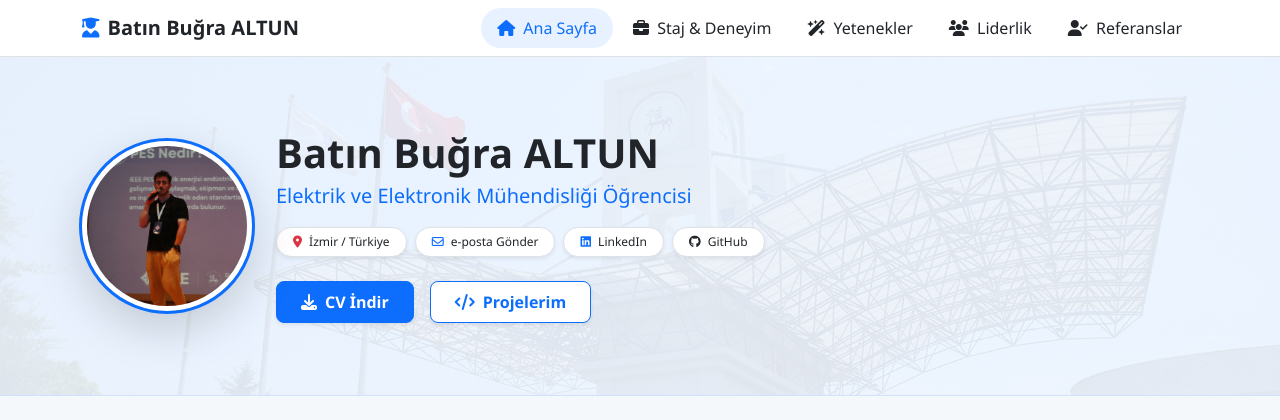
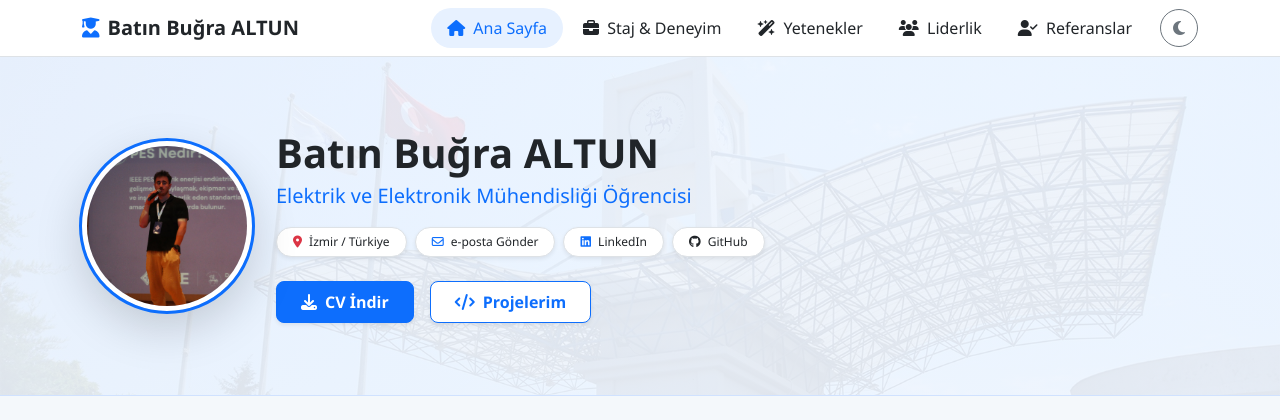
Before and after one commit to batinbugraaltun-dev/benim-cv-sitem, a Flask app: page / in a window 1280 px wide. Shown: the top 420 px of the page. Run offline with Flask 3, Linux system fonts and the light colour scheme.

Commit message:
Karanlik ve Aydinlik tema toggle ozelligi eklendi

```diff
--- a/templates/base.html
+++ b/templates/base.html
@@ -1,5 +1,5 @@
 <!DOCTYPE html>
-<html lang="tr">
+<html lang="tr" data-bs-theme="light">
 <head>
     <meta charset="UTF-8">
     <meta name="viewport" content="width=device-width, initial-scale=1.0">
@@ -10,8 +10,64 @@
     <link rel="stylesheet" href="https://cdnjs.cloudflare.com/ajax/libs/font-awesome/6.4.2/css/all.min.css">
     <!-- Custom CSS -->
     <link rel="stylesheet" href="{{ url_for('static', filename='style.css') }}">
+
+    <style>
+        /* Açık & Koyu Tema Özel Stilleri */
+        [data-bs-theme="light"] body {
+            background-color: #f4f8fb;
+            color: #212529;
+        }
+        [data-bs-theme="dark"] body {
+            background-color: #0f172a;
+            color: #f8fafc;
+        }
+
+        /* Navbar Aktif Sekme */
+        [data-bs-theme="light"] .active-pill {
+            background-color: #e7f1ff !important;
+            color: #0d6efd !important;
+        }
+        [data-bs-theme="dark"] .active-pill {
+            background-color: #1e293b !important;
+            color: #60a5fa !important;
+        }
+
+        /* Dark Modda Kartlar ve Kutular */
+        [data-bs-theme="dark"] .bg-white {
+            background-color: #1e293b !important;
+            color: #f8fafc !important;
+        }
+        [data-bs-theme="dark"] .navbar {
+            background-color: #1e293b !important;
+            border-color: #334155 !important;
+        }
+        [data-bs-theme="dark"] footer {
+            background-color: #1e293b !important;
+            border-color: #334155 !important;
+        }
+        [data-bs-theme="dark"] .text-dark {
+            color: #f8fafc !important;
+        }
+        [data-bs-theme="dark"] .text-secondary,
+        [data-bs-theme="dark"] .text-muted {
+            color: #94a3b8 !important;
+        }
+        [data-bs-theme="dark"] .border {
+            border-color: #334155 !important;
+        }
+        [data-bs-theme="dark"] .border-bottom {
+            border-bottom-color: #334155 !important;
+        }
+
+        /* Dark Modda Rozetler */
+        [data-bs-theme="dark"] .badge[style*="#e7f1ff"] {
+            background-color: #0f172a !important;
+            color: #60a5fa !important;
+            border-color: #334155 !important;
+        }
+    </style>
 </head>
-<body style="background-color: #f4f8fb;">
+<body>
 
     <!-- Navbar -->
     <nav class="navbar navbar-expand-lg bg-white py-2 border-bottom shadow-sm">
@@ -24,7 +80,7 @@
                 <span class="navbar-toggler-icon"></span>
             </button>
             <div class="collapse navbar-collapse justify-content-end" id="navbarNav">
-                <ul class="navbar-nav gap-1">
+                <ul class="navbar-nav align-items-lg-center gap-1">
 
                     <!-- Ana Sayfa -->
                     <li class="nav-item">
@@ -61,18 +117,17 @@
                         </a>
                     </li>
 
+                    <!-- Tema Değiştirme Butonu (Toggle) -->
+                    <li class="nav-item ms-lg-2 mt-2 mt-lg-0">
+                        <button id="themeToggleBtn" class="btn btn-outline-secondary rounded-circle d-flex align-items-center justify-content-center" style="width: 38px; height: 38px;" title="Temayı Değiştir">
+                            <i id="themeIcon" class="fa-solid fa-moon"></i>
+                        </button>
+                    </li>
+
                 </ul>
             </div>
         </div>
     </nav>
-
-    <!-- Mavi Aktif Sekme Stili -->
-    <style>
-        .active-pill {
-            background-color: #e7f1ff !important;
-            color: #0d6efd !important;
-        }
-    </style>
 
     {% block content %}
     {% endblock %}
@@ -84,5 +139,32 @@
 
     <!-- Bootstrap JS -->
     <script src="https://cdn.jsdelivr.net/npm/bootstrap@5.3.2/dist/js/bootstrap.bundle.min.js"></script>
+
+    <!-- Dark / Light Mode Script -->
+    <script>
+        const themeToggleBtn = document.getElementById('themeToggleBtn');
+        const themeIcon = document.getElementById('themeIcon');
+        const htmlElement = document.documentElement;
+
+        // Sayfa yüklendiğinde kayıtlı temayı kontrol et
+        const savedTheme = localStorage.getItem('theme') || 'light';
+        setTheme(savedTheme);
+
+        themeToggleBtn.addEventListener('click', () => {
+            const currentTheme = htmlElement.getAttribute('data-bs-theme');
+            const newTheme = currentTheme === 'light' ? 'dark' : 'light';
+            setTheme(newTheme);
+        });
+
+        function setTheme(theme) {
+            htmlElement.setAttribute('data-bs-theme', theme);
+            localStorage.setItem('theme', theme);
+            if (theme === 'dark') {
+                themeIcon.className = 'fa-solid fa-sun text-warning';
+            } else {
+                themeIcon.className = 'fa-solid fa-moon text-secondary';
+            }
+        }
+    </script>
 </body>
 </html>
```
